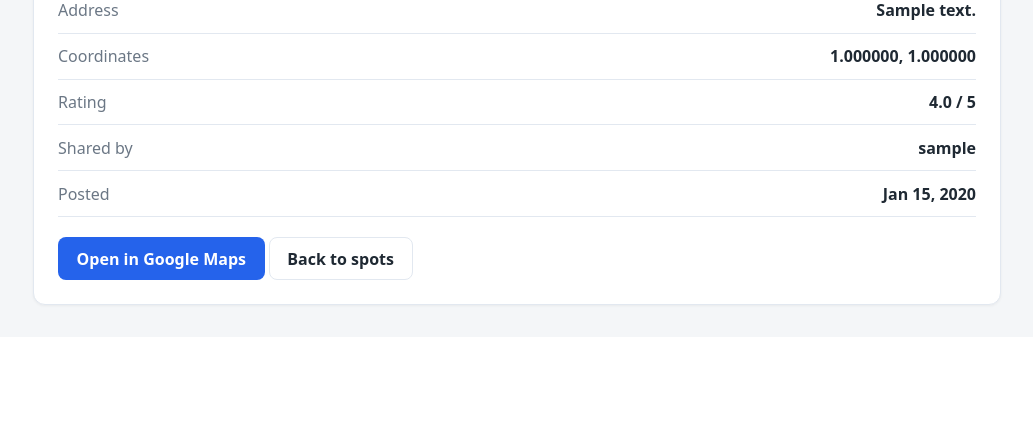
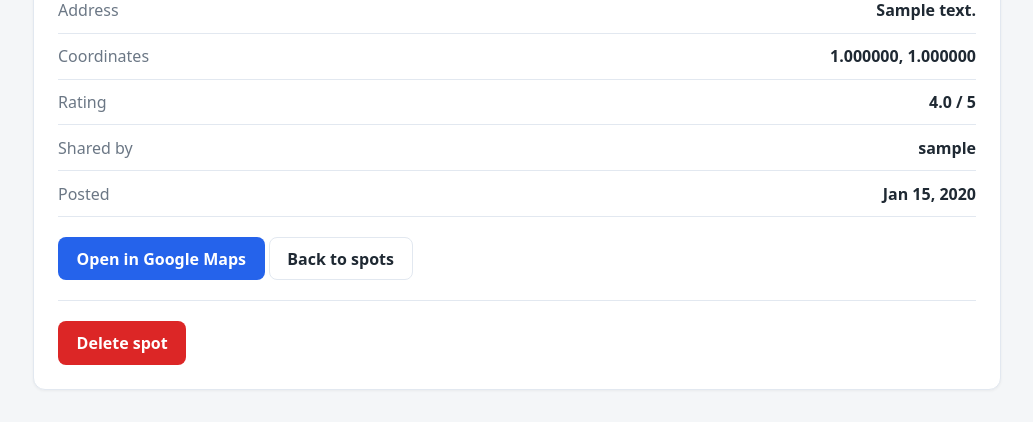
Before and after one commit to ildejanfigueras/SpotNiBai-Figueras-IldeJan-G2, a Django app: page /spots/1/ in a window 1280 px wide. Shown: the part 647-1069 px from the top of the page, without its empty margins (123-1156 px from the left). Before the commit the page ends 954 px from the top, so only its background shows below. Run offline with Django 5.2, Linux system fonts and the light colour scheme; a user stored in the database is signed in; data comes from the database, SQL or seed files in the repository; tables that the repository leaves empty hold one stand-in row (values such as "Sample post"); grey boxes marked "Sample" are stand-in pictures.

Commit message:
feat(spots): add edit and delete buttons and confirmation page

```diff
--- a/static/css/style.css
+++ b/static/css/style.css
@@ -179,3 +179,7 @@ textarea { resize: vertical; }
 .badge-pending { background: #fef3c7; color: #92400e; }
 .badge-approved { background: #dcfce7; color: #166534; }
 .badge-rejected { background: #fee2e2; color: #991b1b; }
+
+.btn-danger { background: #dc2626; color: #fff; }
+.btn-danger:hover { background: #b91c1c; }
+.divider { border: 0; border-top: 1px solid var(--border); margin: 1.25rem 0; }
--- a/templates/spots/my_spots.html
+++ b/templates/spots/my_spots.html
@@ -12,7 +12,7 @@
     <div class="table-wrap">
       <table class="table">
         <thead>
-          <tr><th>Name</th><th>Category</th><th>Status</th><th>Submitted</th></tr>
+          <tr><th>Name</th><th>Category</th><th>Status</th><th>Submitted</th><th>Actions</th></tr>
         </thead>
         <tbody>
           {% for spot in spots %}
@@ -21,6 +21,10 @@
             <td>{{ spot.category.name }}</td>
             <td><span class="badge badge-{{ spot.status|lower }}">{{ spot.get_status_display }}</span></td>
             <td>{{ spot.created_at|date:"M d, Y" }}</td>
+            <td>
+              <a href="{% url 'spots:edit' spot.pk %}">Edit</a> ·
+              <a href="{% url 'spots:delete' spot.pk %}">Delete</a>
+            </td>
           </tr>
           {% endfor %}
         </tbody>
--- a/templates/spots/spot_detail.html
+++ b/templates/spots/spot_detail.html
@@ -29,5 +29,13 @@
   <a class="btn btn-primary" target="_blank" rel="noopener"
      href="https://www.google.com/maps?q={{ spot.latitude|unlocalize }},{{ spot.longitude|unlocalize }}">Open in Google Maps</a>
   <a class="btn btn-outline" href="{% url 'spots:list' %}">Back to spots</a>
+
+  {% if user.id == spot.owner_id or user.role == "ADMIN" %}
+  <hr class="divider">
+  {% if user.id == spot.owner_id and user.role == "USER" %}
+    <a class="btn btn-outline" href="{% url 'spots:edit' spot.pk %}">Edit spot</a>
+  {% endif %}
+  <a class="btn btn-danger" href="{% url 'spots:delete' spot.pk %}">Delete spot</a>
+  {% endif %}
 </div>
 {% endblock %}
```
Also changed, not shown: templates/spots/spot_confirm_delete.html (added, +14 -0 lines).
